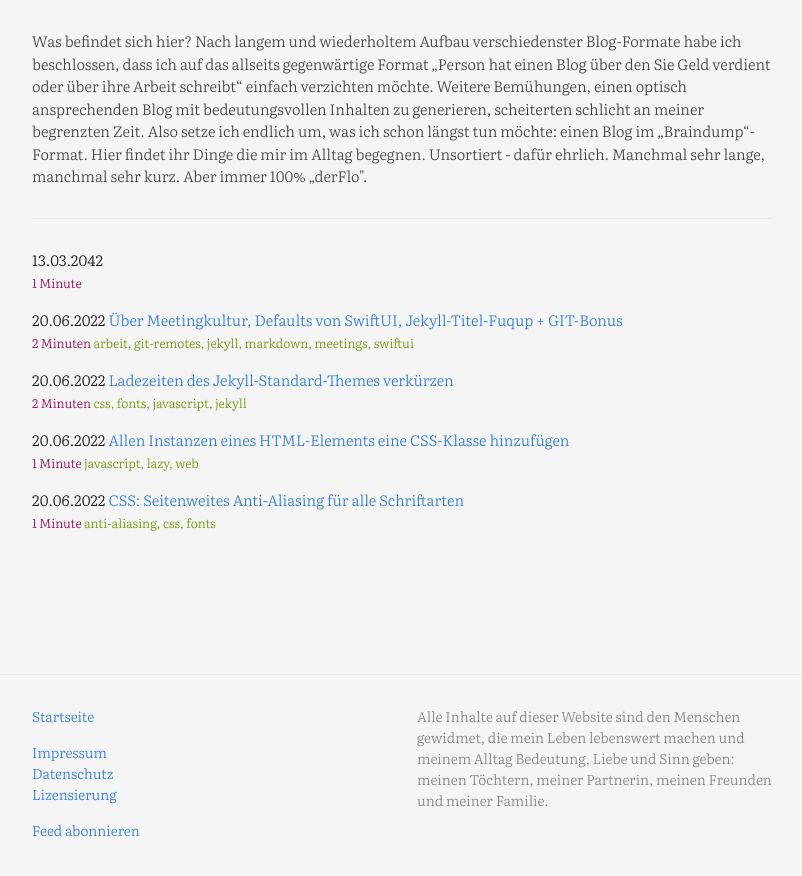
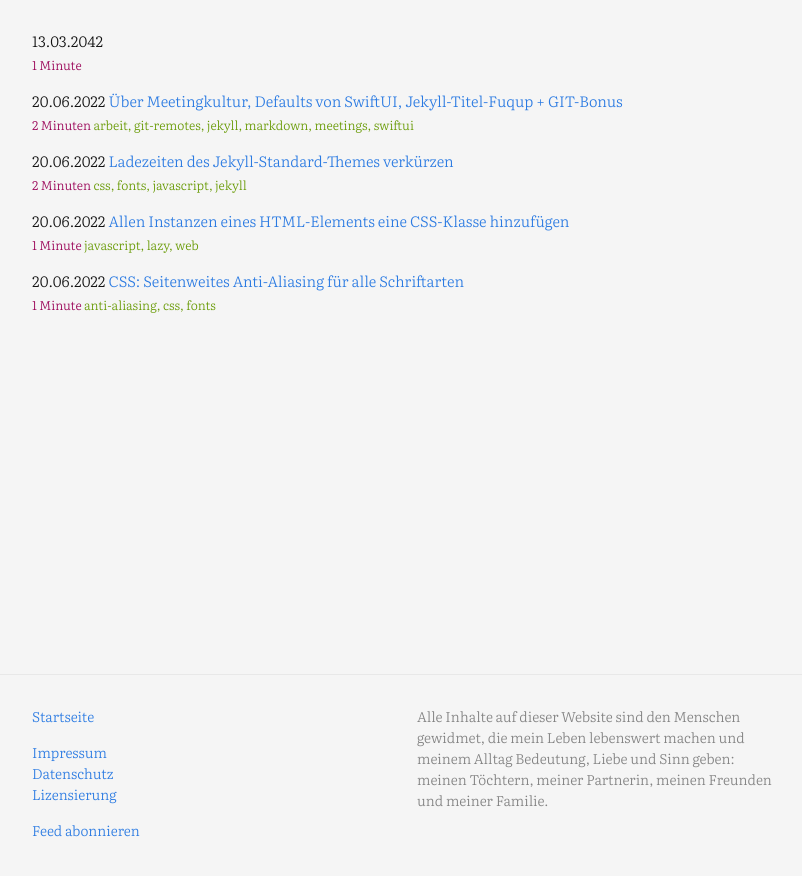
Before and after one commit to flowinho/reboot, a Jekyll site: the page built from index.markdown, in a window 1280 px wide. Shown: the top 876 px of the page, without its empty margins (238-1040 px from the left). Built offline with Jekyll 4.4.1, drawn with Linux system fonts in a browser that asks for light colours.

Commit message:
Remove greeting

```diff
--- a/_layouts/home.html
+++ b/_layouts/home.html
@@ -6,10 +6,6 @@ layout: default
   {%- if page.title -%}
     <h1 class="page-heading">{{ page.title }}</h1>
   {%- endif -%}
-  <div class="greeting">
-  Was befindet sich hier? Nach langem und wiederholtem Aufbau verschiedenster Blog-Formate habe ich beschlossen, dass ich auf das allseits gegenwärtige Format „Person hat einen Blog über den Sie Geld verdient oder über ihre Arbeit schreibt“ einfach verzichten möchte.
-  Weitere Bemühungen, einen optisch ansprechenden Blog mit bedeutungsvollen Inhalten zu generieren, scheiterten schlicht an meiner begrenzten Zeit. Also setze ich endlich um, was ich schon längst tun möchte: einen Blog im „Braindump“-Format. Hier findet ihr Dinge die mir im Alltag begegnen. Unsortiert - dafür ehrlich. Manchmal sehr lange, manchmal sehr kurz. Aber immer 100% „derFlo".
-  </div>
   {{ content }}
 
   {% if site.paginate %}
--- a/_sass/minima/custom-styles.scss
+++ b/_sass/minima/custom-styles.scss
@@ -31,13 +31,6 @@ table {
     @include relative-font-size(0.9);
 }
 
-.greeting {
-    border-bottom: 1px solid #e8e8e8;
-    padding-bottom: 30px;
-    margin-bottom: 30px;
-    color: #414141;
-}
-
 .post-readingtime {
         font-size: $small-font-size;
         color: #905;
```
